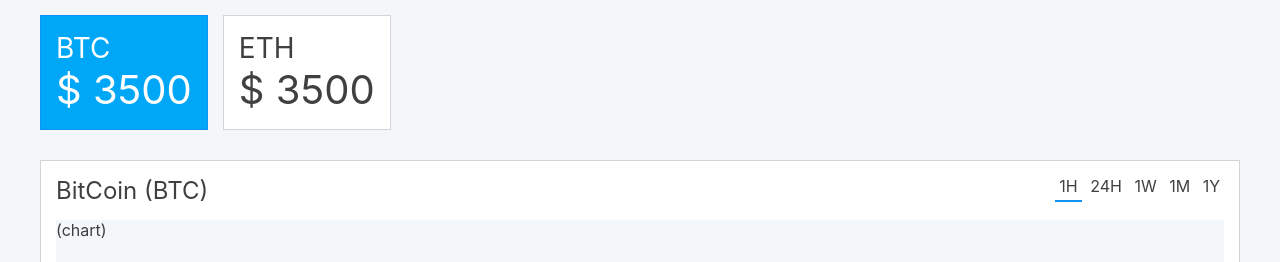
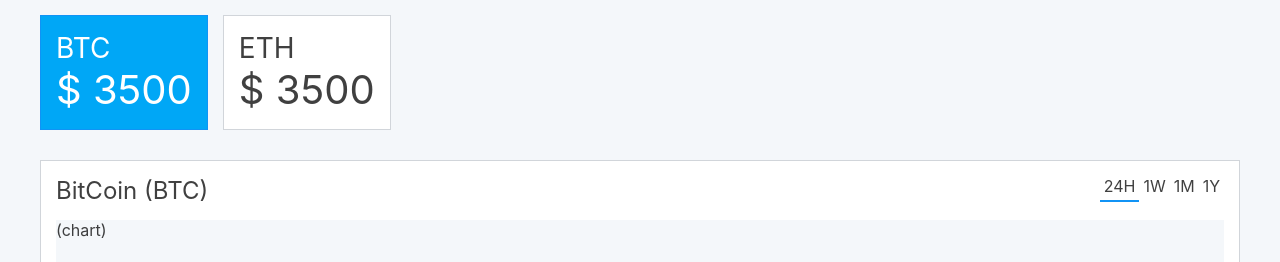
Before and after one commit to eetun/crypto-mobx-demo, a React (Create React App) app: page / in a window 1280 px wide. Shown: the top 262 px of the page. Built offline with nearby package versions, Linux system fonts and the light colour scheme.

Commit message:
Connect TimeSelector component to store

```diff
--- a/src/App.store.ts
+++ b/src/App.store.ts
@@ -2,11 +2,16 @@
 
 export class AppStore {
   @observable currency = "BTC";
-  @observable timeInterval = "";
+  @observable timeInterval = 1;
 
   @action
   setCurrency = currency => {
     this.currency = currency;
+  };
+
+  @action
+  setTimeInterval = timeInterval => {
+    this.timeInterval = timeInterval;
   };
 
   getCurrencyName = () => {
--- a/src/TimeSelector/TimeSelector.tsx
+++ b/src/TimeSelector/TimeSelector.tsx
@@ -1,14 +1,51 @@
 import React, { Component } from "react";
+import { observer } from "mobx-react";
+import classnames from "classnames";
+import AppStore from "../App.store";
 
+@observer
 export default class TimeSelector extends Component {
+  setTimeInterval = timeInterval => {
+    AppStore.setTimeInterval(timeInterval);
+  };
+
   render() {
+    const { timeInterval } = AppStore;
+
     return (
       <div className="time-controls">
-        <span className="time-btn active">1H</span>{" "}
-        <span className="time-btn">24H</span>{" "}
-        <span className="time-btn">1W</span>{" "}
-        <span className="time-btn">1M</span>{" "}
-        <span className="time-btn">1Y</span>
+        <span
+          className={classnames("time-btn", {
+            active: timeInterval === 1
+          })}
+          onClick={evt => this.setTimeInterval(1)}
+        >
+          24H
+        </span>
+        <span
+          className={classnames("time-btn", {
+            active: timeInterval === 7
+          })}
+          onClick={evt => this.setTimeInterval(7)}
+        >
+          1W
+        </span>
+        <span
+          className={classnames("time-btn", {
+            active: timeInterval === 30
+          })}
+          onClick={evt => this.setTimeInterval(30)}
+        >
+          1M
+        </span>
+        <span
+          className={classnames("time-btn", {
+            active: timeInterval === 365
+          })}
+          onClick={evt => this.setTimeInterval(365)}
+        >
+          1Y
+        </span>
       </div>
     );
   }
```
